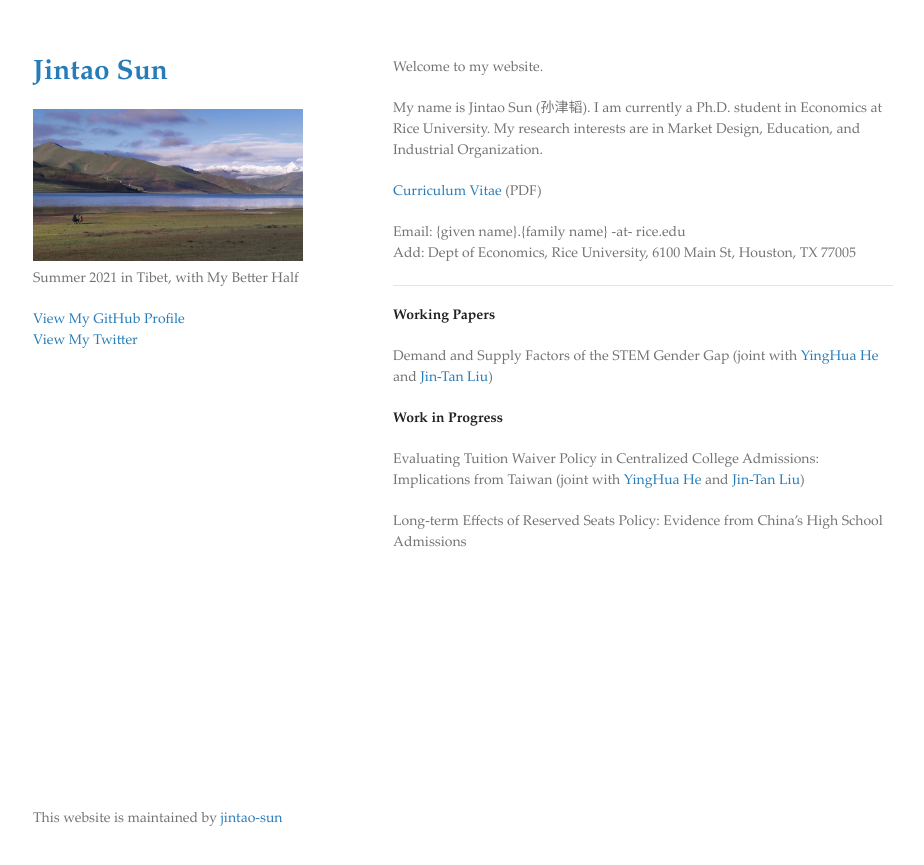
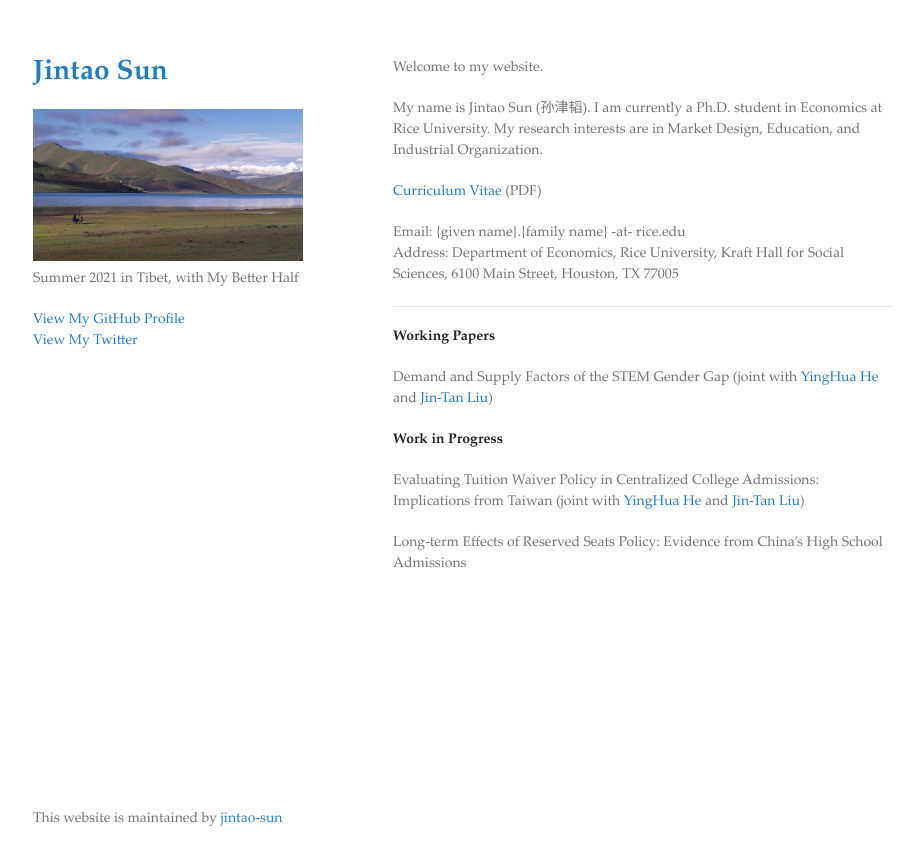
Before and after one commit to jintao-sun/jintao-sun.github.io, a Jekyll site: the page built from index.md, in a window 1280 px wide. Shown: the top 865 px of the page, without its empty margins (177-1101 px from the left). Built offline with Jekyll 4.4.1, drawn with Linux system fonts in a browser that asks for light colours.

Commit message:
Update index.md

```diff
--- a/index.md
+++ b/index.md
@@ -9,7 +9,7 @@ My name is Jintao Sun (孙津韬). I am currently a Ph.D. student in Economics a
 [Curriculum Vitae](https://www.dropbox.com/s/32v9w4n93647nlz/Sun%2C%20Jintao_CV.pdf?dl=0){:target="_blank"} (PDF)
 
 Email: {given name}.{family name} -at- rice.edu \
-Add: Dept of Economics, Rice University, 6100 Main St, Houston, TX 77005
+Address: Department of Economics, Rice University, Kraft Hall for Social Sciences, 6100 Main Street, Houston, TX 77005
 
 * * *
 
```
